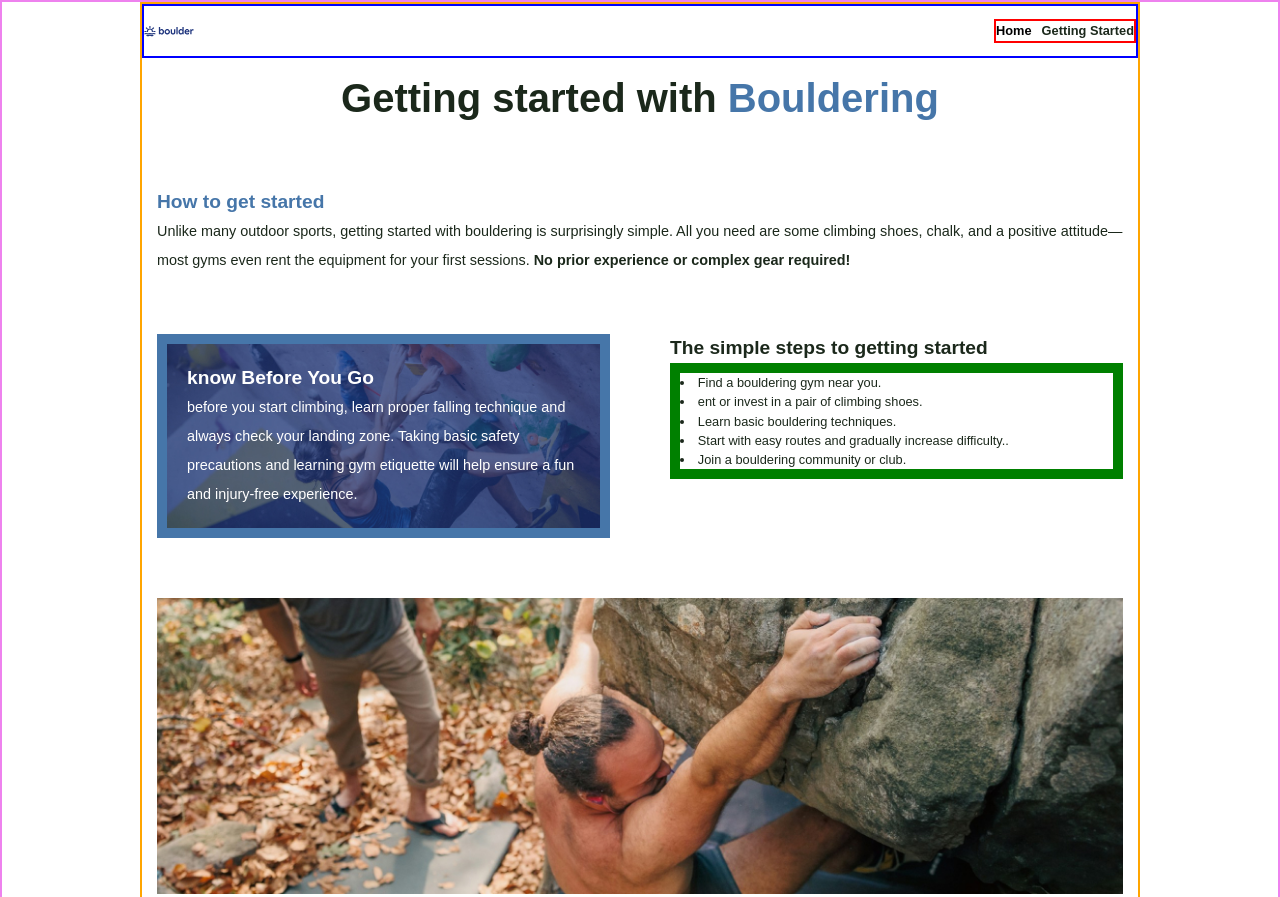
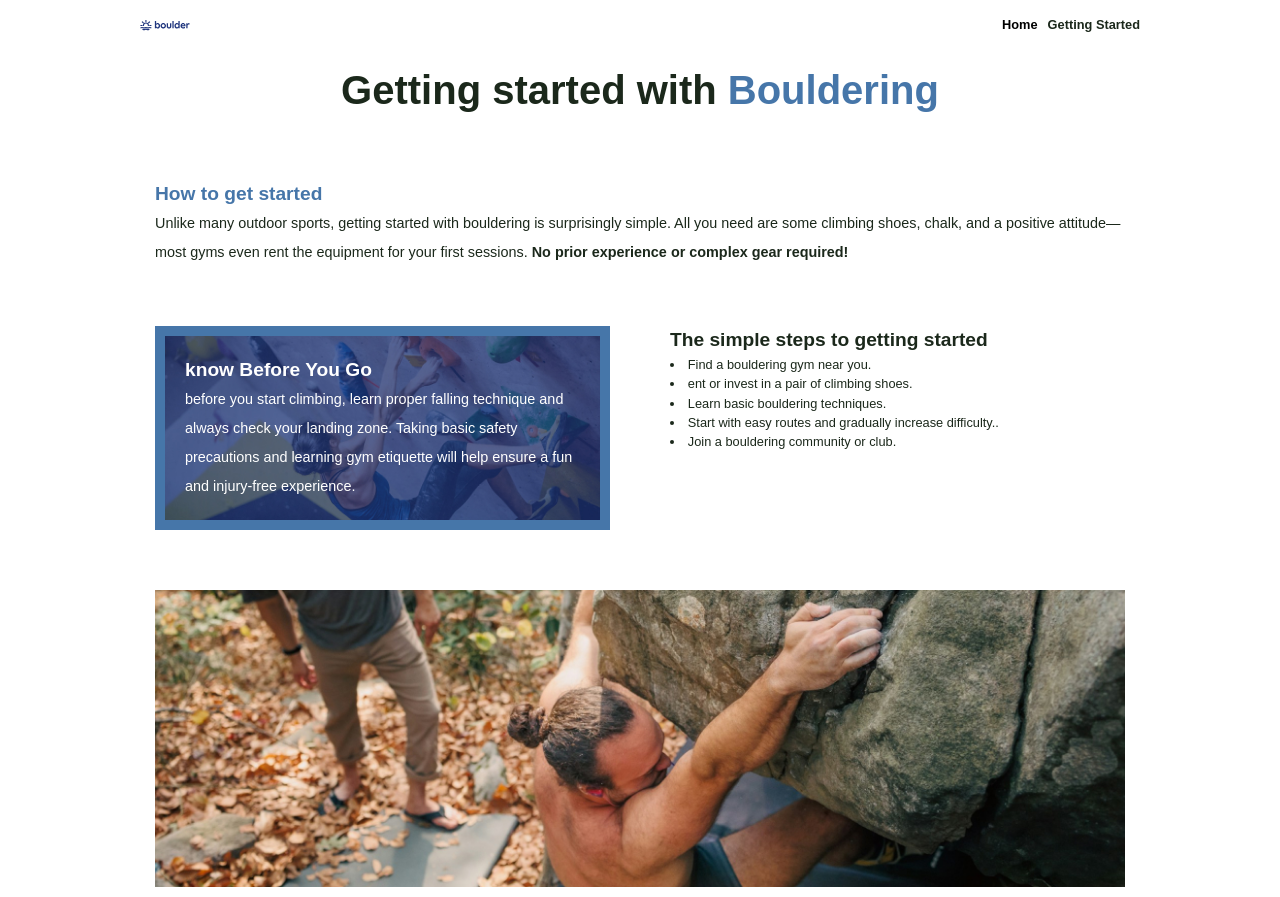
Before and after one commit to samueljustus/resposive-website, a plain HTML site: page getting-started.html in a window 1280 px wide. Shown: the top 897 px of the page. Drawn offline with Linux system fonts and the light colour scheme.

Commit message:
adding media quaries

```diff
--- a/styles.css
+++ b/styles.css
@@ -1,4 +1,3 @@
-
 * {
   box-sizing: border-box;
   margin: 0;
@@ -9,19 +8,16 @@ body {
   color: #1b281b;
   font-size: 1.25rem;
   line-height: 1.5;
-    border: solid 2px violet;
 }
 
 .wrapper {
   max-width: 1000px;
   margin: 0 auto;
-    border: solid 2px orange;
 }
 header {
   display: flex;
   justify-content: space-between;
   align-items: center;
-    border: solid 2px blue;
 }
 
 nav {
@@ -31,7 +27,6 @@ nav {
   list-style-type: none;
   gap: 10px;
   font-weight: bold;
-    border: solid 2px red;
 }
 
 nav a {
@@ -42,34 +37,32 @@ nav {
 .logo {
   width: 50px;
   height: 50px;
-    margin:0;
+  margin: 0;
 }
 
 main {
   margin: 0px 5px;
   padding: 10px;
-
 }
 
-section{
+section {
   margin-top: 60px;
 }
 
 .boulder {
   max-width: 100%;
   display: block;
-    margin-top: 60px;
 }
 
 h1 {
   /* color: #4676A9; */
   text-align: center;
   font-size: 2.5rem;
+  margin-bottom: 60px;
 }
 
-
 .teal {
-    color: #4676A9;
+  color: #4676a9;
 }
 
 .orange {
@@ -77,7 +70,6 @@ h1 {
 }
 
 h2 {
-
   font-size: 1.2rem;
 }
 
@@ -88,19 +80,19 @@ h2 {
   background-size: cover;
   background-position: center;
   padding: 20px;
-    border: 10px solid #4676A9;
+  border: 10px solid #4676a9;
 }
 
 .teal-bg {
   background: #087a98;
   color: #ffff;
-    border: 10px solid #4676A9;
+  border: 10px solid #4676a9;
   padding: 10px;
   text-align: center;
 }
 
 .teal-bg p {
-    font-size: .8rem;
+  font-size: 0.8rem;
   line-height: 1.5;
   margin: 10px;
 }
@@ -119,23 +111,27 @@ footer {
 }
 
 p {
-    font-size: .9rem;
+  font-size: 0.9rem;
   line-height: 2;
-    /* padding: 20px; */
 }
 
 ul {
   margin-top: 0;
-    border: 10px solid green;
   list-style-position: inside;
 }
 
 li {
-    font-size: .8rem;
+  font-size: 0.8rem;
 }
 
 .two-column-layout {
   display: grid;
+  gap: 60px;
+  margin-block-end: 60px;
+}
+
+@media (width > 720px) {
+  .two-column-layout {
     grid-template-columns: 1fr 1fr;
-    gap: 60px;
   }
+}
```
Also changed, not shown: index.html (+2 -1 lines). Lines whose indentation alone changed are shown as unchanged.
